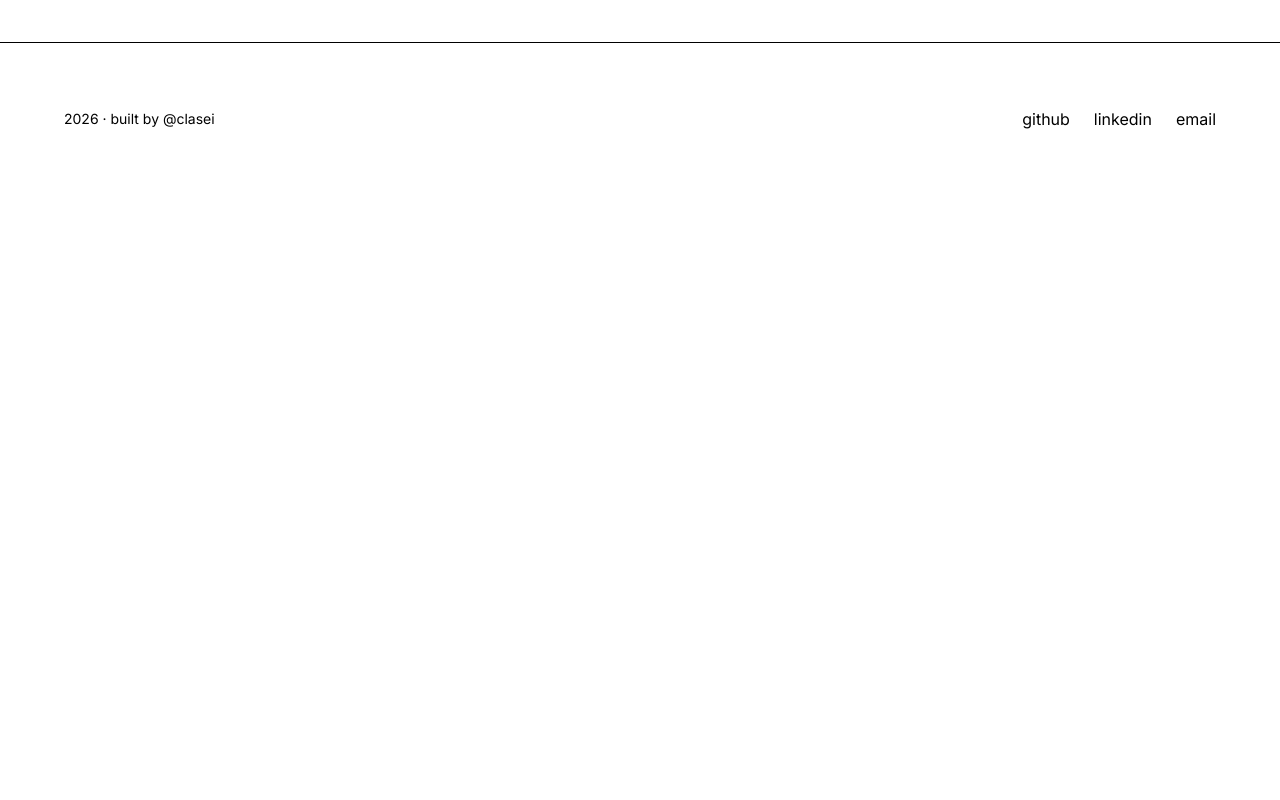
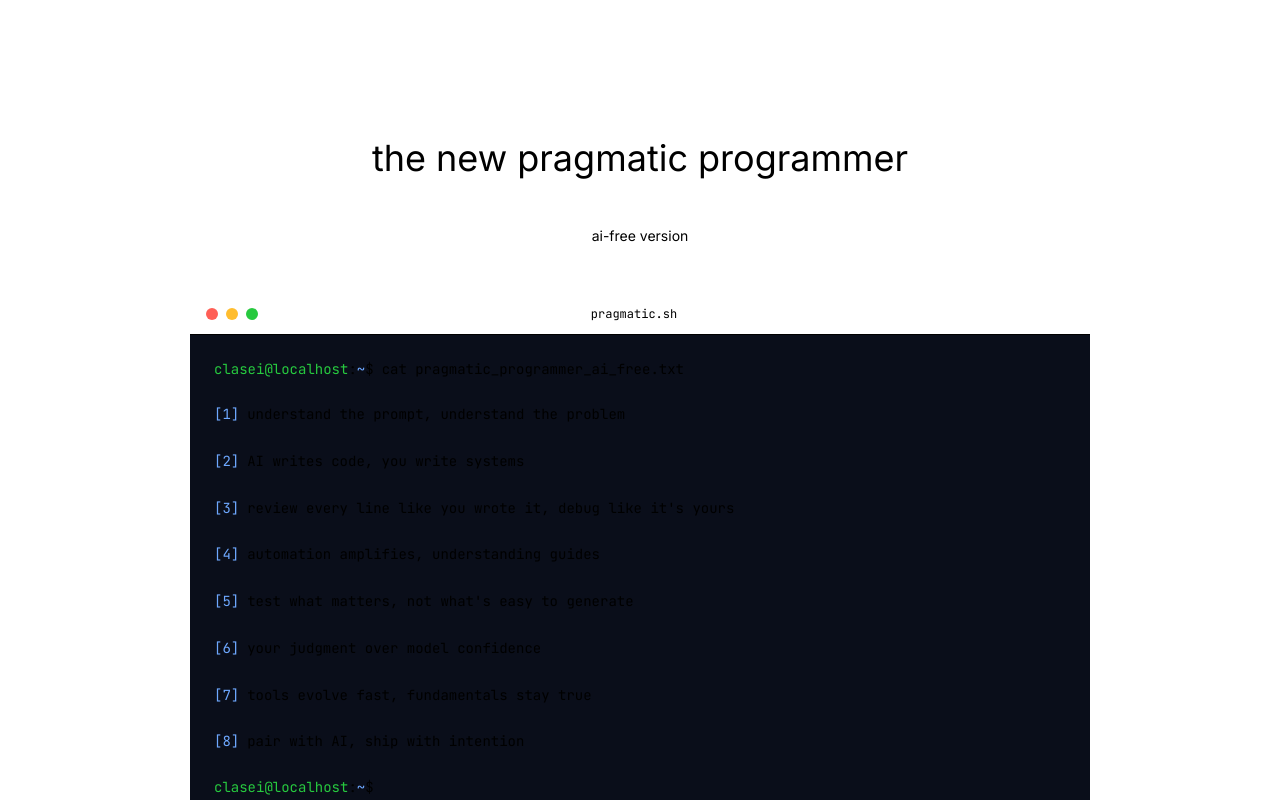
Before and after one commit to clasei/tech, a Nuxt app: page / in a window 1280 px wide. Shown: the part 2820-3620 px from the top of the page. Before the commit the page ends 3015 px from the top, so only its background shows below. Built offline with nearby package versions, Linux system fonts and the light colour scheme.

Commit message:
add terminal section with pragmatic programmer ai-free principles and fix hover colors

```diff
--- a/components/Hero.vue
+++ b/components/Hero.vue
@@ -74,7 +74,7 @@
 }
 
 .crystal-link:hover {
-  color: #ffffff;
+  color: var(--text-primary);
   border-color: rgba(120, 140, 255, 0.5);
   box-shadow:
     0 8px 24px rgba(110, 168, 255, 0.2),
--- a/components/ProjectCard.vue
+++ b/components/ProjectCard.vue
@@ -75,7 +75,7 @@
 }
 
 .mini-crystal-link:hover {
-  color: #ffffff;
+  color: var(--text-primary);
   border-color: rgba(120, 140, 255, 0.4);
   box-shadow:
     0 4px 12px rgba(110, 168, 255, 0.15),
--- /dev/null
+++ b/components/TerminalWindow.vue
@@ -0,0 +1,112 @@
+<template>
+  <div class="terminal-window glass rounded-2xl overflow-hidden">
+    <!-- Terminal Header -->
+    <div class="terminal-header flex items-center justify-between px-4 py-3 bg-[var(--surface)] border-b border-[var(--border)]">
+      <div class="flex gap-2">
+        <div class="w-3 h-3 rounded-full bg-[#ff5f56]"></div>
+        <div class="w-3 h-3 rounded-full bg-[#ffbd2e]"></div>
+        <div class="w-3 h-3 rounded-full bg-[#27c93f]"></div>
+      </div>
+      <div class="text-xs text-[var(--text-secondary)] font-mono">
+        pragmatic.sh
+      </div>
+      <div class="w-16"></div>
+    </div>
+
+    <!-- Terminal Content -->
+    <div class="terminal-content p-6 font-mono text-sm bg-[#0a0e1a]">
+      <div class="mb-6">
+        <span class="text-[#27c93f]">clasei@localhost</span>
+        <span class="text-[var(--text-secondary)]">:</span>
+        <span class="text-[#6ea8ff]">~</span>
+        <span class="text-[var(--text-secondary)]">$</span>
+        <span class="text-[var(--text-primary)] ml-2">cat pragmatic_programmer_ai_free.txt</span>
+      </div>
+
+      <div class="space-y-6 text-[var(--text-secondary)] leading-relaxed">
+        <div>
+          <span class="text-[#6ea8ff]">[1]</span>
+          <span class="ml-2">understand the prompt, understand the problem</span>
+        </div>
+
+        <div>
+          <span class="text-[#6ea8ff]">[2]</span>
+          <span class="ml-2">AI writes code, you write systems</span>
+        </div>
+
+        <div>
+          <span class="text-[#6ea8ff]">[3]</span>
+          <span class="ml-2">review every line like you wrote it, debug like it's yours</span>
+        </div>
+
+        <div>
+          <span class="text-[#6ea8ff]">[4]</span>
+          <span class="ml-2">automation amplifies, understanding guides</span>
+        </div>
+
+        <div>
+          <span class="text-[#6ea8ff]">[5]</span>
+          <span class="ml-2">test what matters, not what's easy to generate</span>
+        </div>
+
+        <div>
+          <span class="text-[#6ea8ff]">[6]</span>
+          <span class="ml-2">your judgment over model confidence</span>
+        </div>
+
+        <div>
+          <span class="text-[#6ea8ff]">[7]</span>
+          <span class="ml-2">tools evolve fast, fundamentals stay true</span>
+        </div>
+
+        <div>
+          <span class="text-[#6ea8ff]">[8]</span>
+          <span class="ml-2">pair with AI, ship with intention</span>
+        </div>
+      </div>
+
+      <div class="mt-6 flex items-center">
+        <span class="text-[#27c93f]">clasei@localhost</span>
+        <span class="text-[var(--text-secondary)]">:</span>
+        <span class="text-[#6ea8ff]">~</span>
+        <span class="text-[var(--text-secondary)]">$</span>
+        <span class="terminal-cursor ml-2"></span>
+      </div>
+    </div>
+  </div>
+</template>
+
+<style scoped>
+.terminal-window {
+  max-width: 900px;
+  margin: 0 auto;
+}
+
+.terminal-content {
+  min-height: 400px;
+}
+
+.terminal-cursor {
+  display: inline-block;
+  width: 8px;
+  height: 16px;
+  background: var(--text-primary);
+  animation: blink 1s step-end infinite;
+}
+
+@keyframes blink {
+  0%, 50% {
+    opacity: 1;
+  }
+  51%, 100% {
+    opacity: 0;
+  }
+}
+
+@media (prefers-reduced-motion: reduce) {
+  .terminal-cursor {
+    animation: none;
+    opacity: 1;
+  }
+}
+</style>
--- a/components/ThemeToggle.vue
+++ b/components/ThemeToggle.vue
@@ -1,7 +1,7 @@
 <template>
   <button
     @click="toggleTheme"
-    class="fixed top-6 right-6 z-50 p-3 glass rounded-xl hover:bg-[var(--accent-subtle)] hover:bg-opacity-10 transition-all duration-250 hover:-translate-y-1 hover:scale-105"
+    class="fixed top-6 right-6 z-50 p-3 glass rounded-xl hover:bg-[var(--surface)] hover:bg-opacity-60 transition-all duration-250 hover:-translate-y-1 hover:scale-105"
     aria-label="Toggle theme"
   >
     <svg v-if="theme === 'dark'" class="w-5 h-5 text-[var(--text-primary)]" fill="none" stroke="currentColor" viewBox="0 0 24 24">
--- a/pages/index.vue
+++ b/pages/index.vue
@@ -81,12 +81,21 @@
         <h2 class="text-3xl md:text-4xl font-normal mb-12 text-[var(--text-primary)]">about</h2>
         <div class="glass rounded-2xl p-8 lg:p-10">
           <p class="text-lg text-[var(--text-secondary)] leading-relaxed mb-6">
-            building systems that work, shipping code that matters
+            learning by building, shipping ideas into working systems
           </p>
           <p class="text-lg text-[var(--text-secondary)] leading-relaxed">
-            eager to create impact in a team that values craft and delivery, one commit at a time
+            lucky to keep growing alongside great engineers who value clean code and real impact
           </p>
         </div>
+      </div>
+    </section>
+
+    <!-- Terminal -->
+    <section id="pragmatic" class="px-6 py-24 bg-[var(--bg)]">
+      <div class="max-w-6xl mx-auto">
+        <h2 class="text-3xl md:text-4xl font-normal mb-12 text-center text-[var(--text-primary)]">the new pragmatic programmer</h2>
+        <p class="text-center text-[var(--text-secondary)] mb-12 text-sm">ai-free version</p>
+        <TerminalWindow />
       </div>
     </section>
 
```
